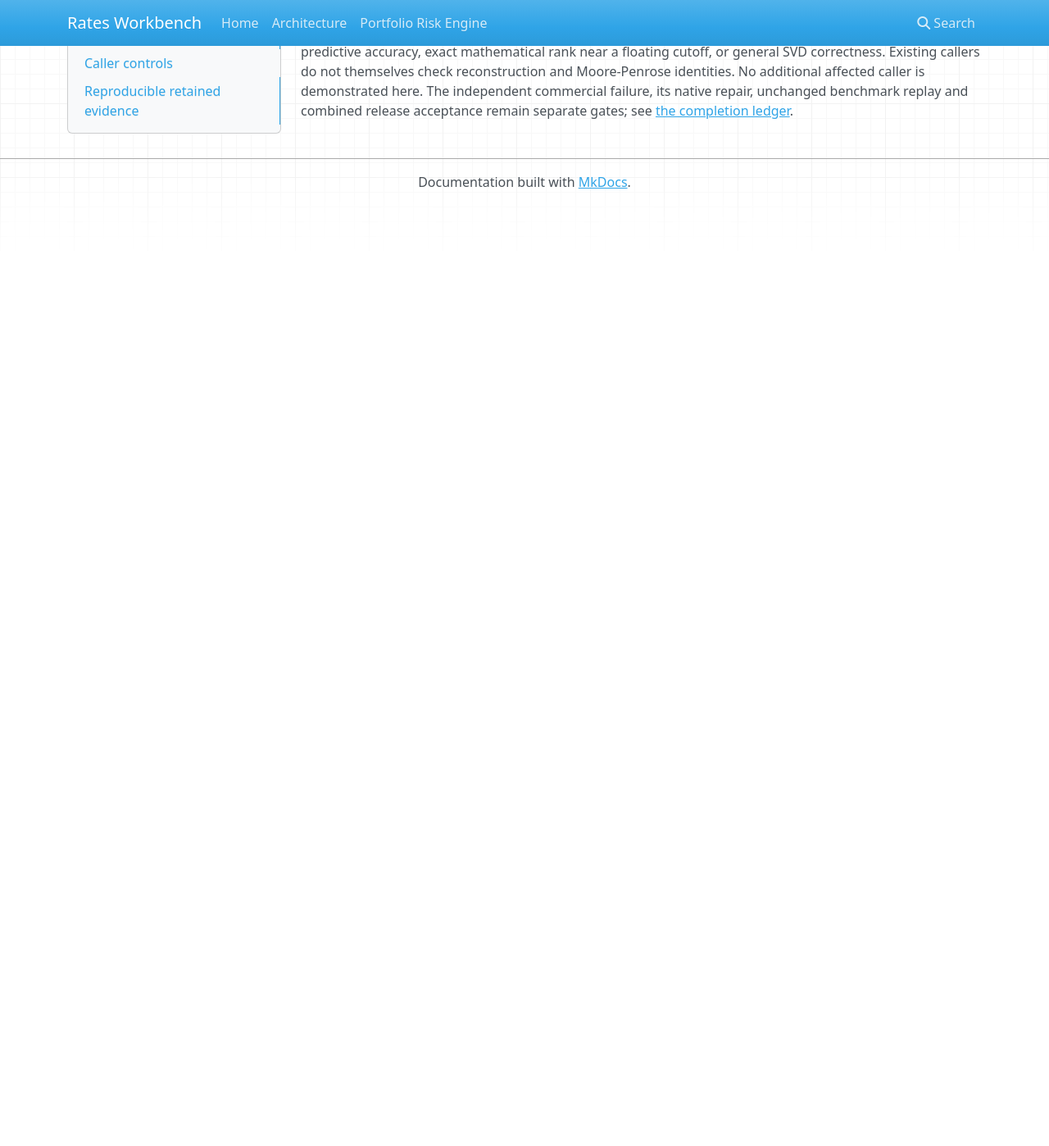
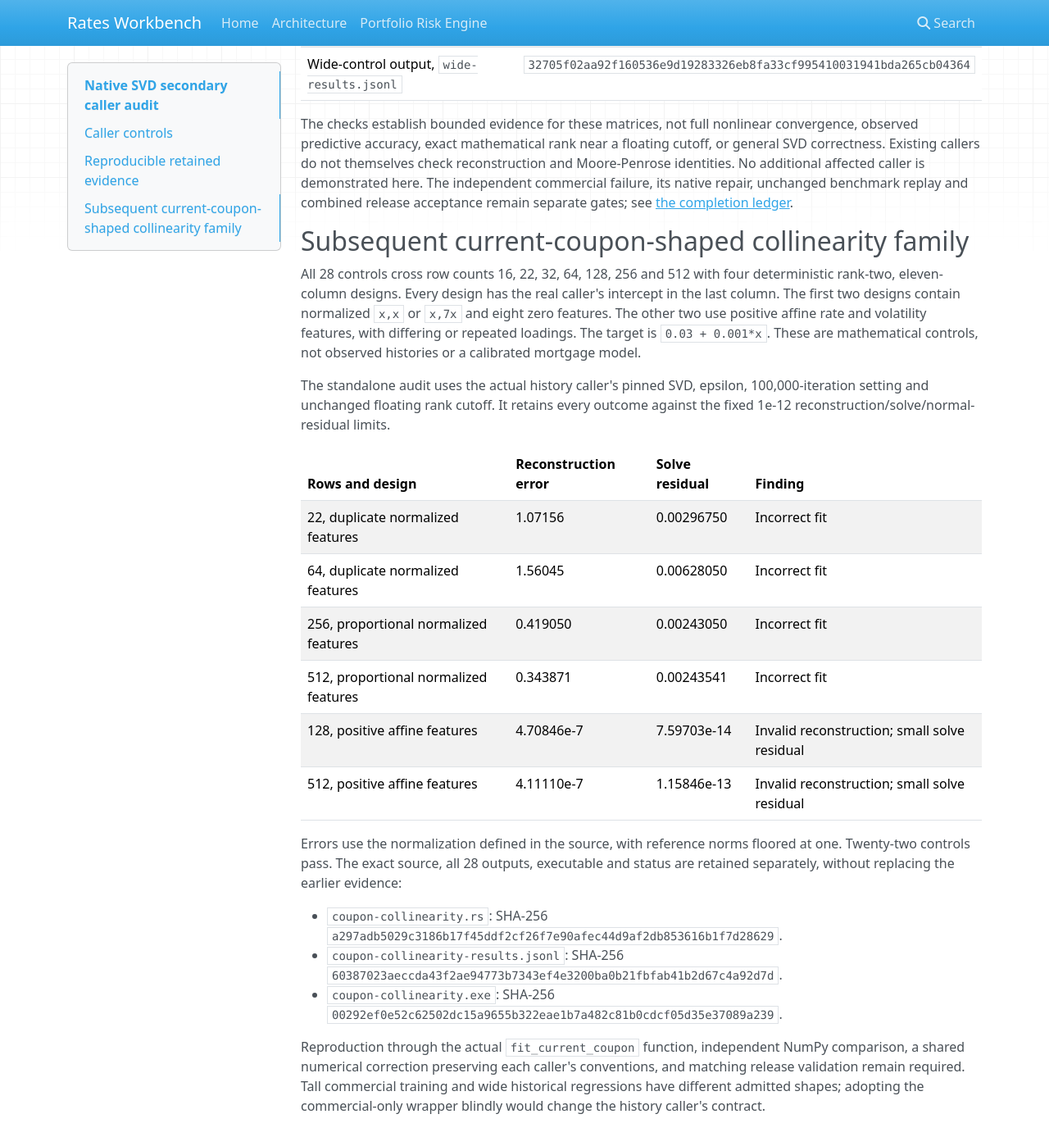
Before and after one commit to beauschwab/model-portfolio-sim, an MkDocs documentation site: the page built from docs/reviews/2026-10-16-native-svd-secondary-audit.md, in a window 1280 px wide and 1400 px high, scrolled down 1412 px. Shown: the whole window at 82% size. Built offline with MkDocs 1.6.1, drawn with Linux system fonts in a browser that asks for light colours; nearby versions of some CDN libraries; before the commit the page ends 1662 px from its top, so only the background shows below that; some of the changed text lies outside the part shown.

Commit message:
Retain additional historical coupon-shaped SVD failures and repair gate

```diff
--- a/docs/reviews/2026-10-16-native-svd-secondary-audit.md
+++ b/docs/reviews/2026-10-16-native-svd-secondary-audit.md
@@ -5,6 +5,13 @@ SVD callers after the separate commercial stochastic-regression benchmark found
 a genuine pricing defect. It changes no production source, financial tolerance,
 dependency, official binary or execution policy. It does not clear that release
 blocker or certify arbitrary matrices accepted by these callers.
+
+**Subsequent finding:** a separate 28-case current-coupon-shaped collinearity
+family finds six failures, including four incorrect solves. The earlier 29
+passing controls remain valid for their declared matrices; they did not expose
+this additional affected shape. The new evidence and remaining real-caller gate
+are recorded below. A commercial-only correction does not fix historical
+current-coupon calibration.
 
 ## Caller controls
 
@@ -53,3 +60,43 @@ check reconstruction and Moore-Penrose identities. No additional affected caller
 is demonstrated here. The independent commercial failure, its native repair,
 unchanged benchmark replay and combined release acceptance remain separate gates;
 see [the completion ledger](../models/commercial-completion-plan.md).
+
+## Subsequent current-coupon-shaped collinearity family
+
+All 28 controls cross row counts 16, 22, 32, 64, 128, 256 and 512 with four
+deterministic rank-two, eleven-column designs. Every design has the real
+caller's intercept in the last column. The first two designs contain normalized
+`x,x` or `x,7x` and eight zero features. The other two use positive affine rate
+and volatility features, with differing or repeated loadings. The target is
+`0.03 + 0.001*x`. These are mathematical controls, not observed histories or a
+calibrated mortgage model.
+
+The standalone audit uses the actual history caller's pinned SVD, epsilon,
+100,000-iteration setting and unchanged floating rank cutoff. It retains every
+outcome against the fixed 1e-12 reconstruction/solve/normal-residual limits.
+
+| Rows and design | Reconstruction error | Solve residual | Finding |
+|---|---|---|---|
+| 22, duplicate normalized features | 1.07156 | 0.00296750 | Incorrect fit |
+| 64, duplicate normalized features | 1.56045 | 0.00628050 | Incorrect fit |
+| 256, proportional normalized features | 0.419050 | 0.00243050 | Incorrect fit |
+| 512, proportional normalized features | 0.343871 | 0.00243541 | Incorrect fit |
+| 128, positive affine features | 4.70846e-7 | 7.59703e-14 | Invalid reconstruction; small solve residual |
+| 512, positive affine features | 4.11110e-7 | 1.15846e-13 | Invalid reconstruction; small solve residual |
+
+Errors use the normalization defined in the source, with reference norms floored
+at one. Twenty-two controls pass. The exact source, all 28 outputs, executable
+and status are retained separately, without replacing the earlier evidence:
+
+- `coupon-collinearity.rs`: SHA-256
+  `a297adb5029c3186b17f45ddf2cf26f7e90afec44d9af2db853616b1f7d28629`.
+- `coupon-collinearity-results.jsonl`: SHA-256
+  `60387023aeccda43f2ae94773b7343ef4e3200ba0b21fbfab41b2d67c4a92d7d`.
+- `coupon-collinearity.exe`: SHA-256
+  `00292ef0e52c62502dc15a9655b322eae1b7a482c81b0cdcf05d35e37089a239`.
+
+Reproduction through the actual `fit_current_coupon` function, independent NumPy
+comparison, a shared numerical correction preserving each caller's conventions,
+and matching release validation remain required. Tall commercial training and
+wide historical regressions have different admitted shapes; adopting the
+commercial-only wrapper blindly would change the history caller's contract.
```
